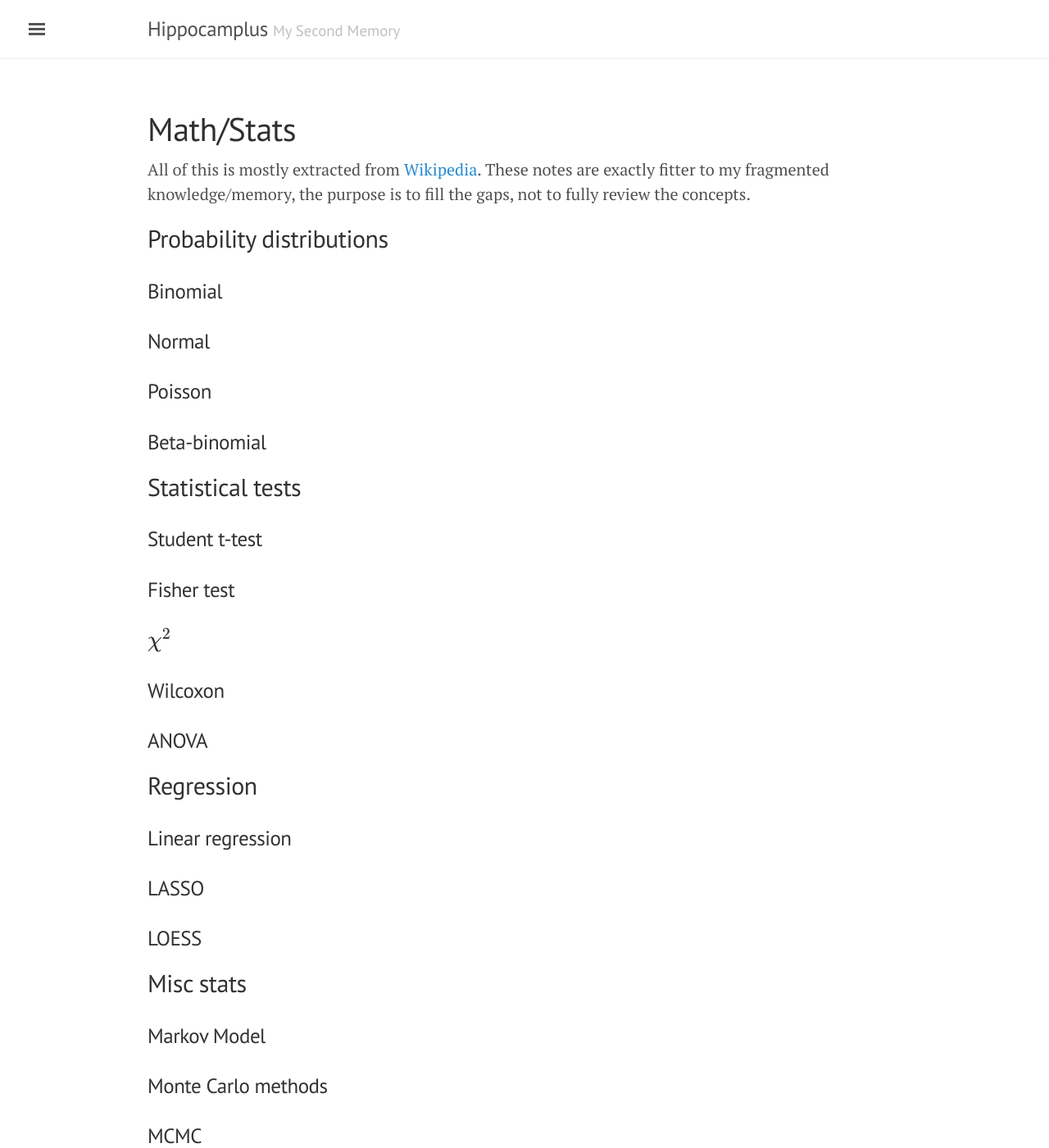
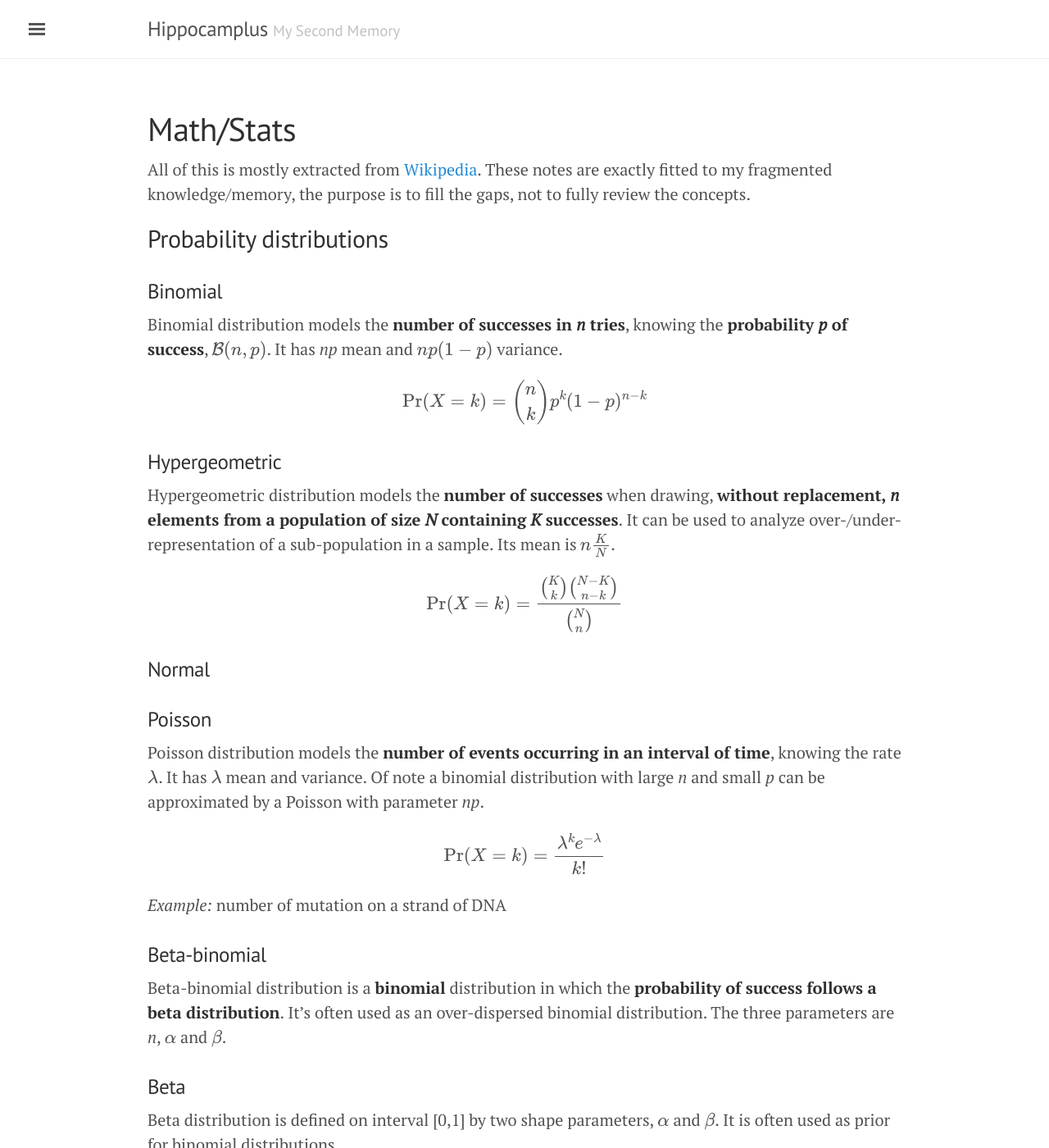
Before and after one commit to jmonlong/Hippocamplus, a Jekyll site: the page built from math.md, in a window 1280 px wide and 1400 px high. Shown: the whole window at 82% size. Built offline with Jekyll 4.4.1, drawn with Linux system fonts in a browser that asks for light colours; nearby versions of some CDN libraries; Markdown is read by kramdown in place of the engine named in the settings; formulas are drawn with MathJax 3; some of the changed text lies outside the part shown.

Commit message:
more math

```diff
--- a/math.md
+++ b/math.md
@@ -3,17 +3,41 @@ layout: pagetoc
 title: Math/Stats
 ---
 
-All of this is mostly extracted from [Wikipedia](https://en.wikipedia.org). These notes are exactly fitter to my fragmented knowledge/memory, the purpose is to fill the gaps, not to fully review the concepts.
+All of this is mostly extracted from [Wikipedia](https://en.wikipedia.org). These notes are exactly fitted to my fragmented knowledge/memory, the purpose is to fill the gaps, not to fully review the concepts.
 
 ## Probability distributions
 
 ### Binomial
 
+Binomial distribution models the **number of successes in *n* tries**, knowing the **probability *p* of success**, \\(\mathcal{B}(n,p)\\). It has *np* mean and \\(np(1-p)\\) variance.
+
+\\[\mathrm{Pr}(X=k) = \binom{n}{k}p^k (1-p)^{n-k} \\]
+
+### Hypergeometric
+
+Hypergeometric distribution models the **number of successes** when drawing, **without replacement, *n* elements from a population of size *N* containing *K* successes**. It can be used to analyze over-/under-representation of a sub-population in a sample. Its mean is \\(n\frac{K}{N}\\).
+
+\\[\mathrm{Pr}(X=k) = \frac{\binom{K}{k}\binom{N-K}{n-k}}{\binom{N}{n}} \\]
+
 ### Normal
 
 ### Poisson
 
+Poisson distribution models the **number of events occurring in an interval of time**, knowing the rate \\(\lambda\\). It has \\(\lambda\\) mean and variance. Of note a binomial distribution with large *n* and small *p* can be approximated by a Poisson with parameter *np*.
+
+\\[\mathrm{Pr}(X=k) = \frac{\lambda^k e^{-\lambda}}{k!} \\]
+
+*Example:* number of mutation on a strand of DNA
+
 ### Beta-binomial
+
+Beta-binomial distribution is a **binomial** distribution in which the **probability of success follows a beta distribution**. It's often used as an over-dispersed binomial distribution. The three parameters are *n*, \\(\alpha\\) and \\(\beta\\).
+
+### Beta
+
+Beta distribution is defined on interval [0,1] by two shape parameters, \\(\alpha\\) and \\(\beta\\). It is often used as prior for binomial distributions.
+
+*Example:* allele frequencies in population.
 
 
 
@@ -45,6 +69,8 @@ All of this is mostly extracted from [Wikipedia](https://en.wikipedia.org). Thes
 ### Monte Carlo methods
 
 ### MCMC
+
+A Markov Chain Monte Carlo is **constructed to approximate a complex probability distribution**. It can be designed so that after enough iterations, the walk along the chain approximates the targeted distribution.
 
 ### Hidden Markov Model
 
```
Also changed, not shown: index.md (+1 -0 lines).
